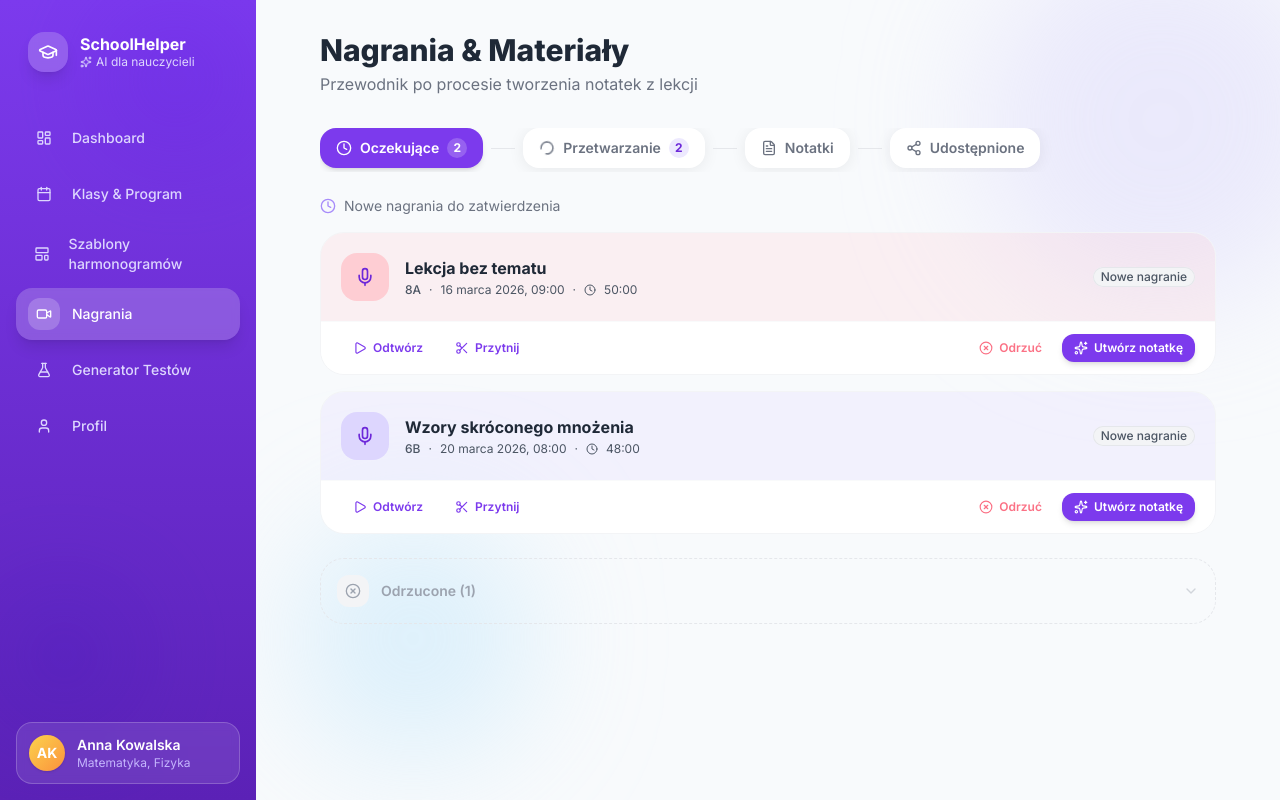
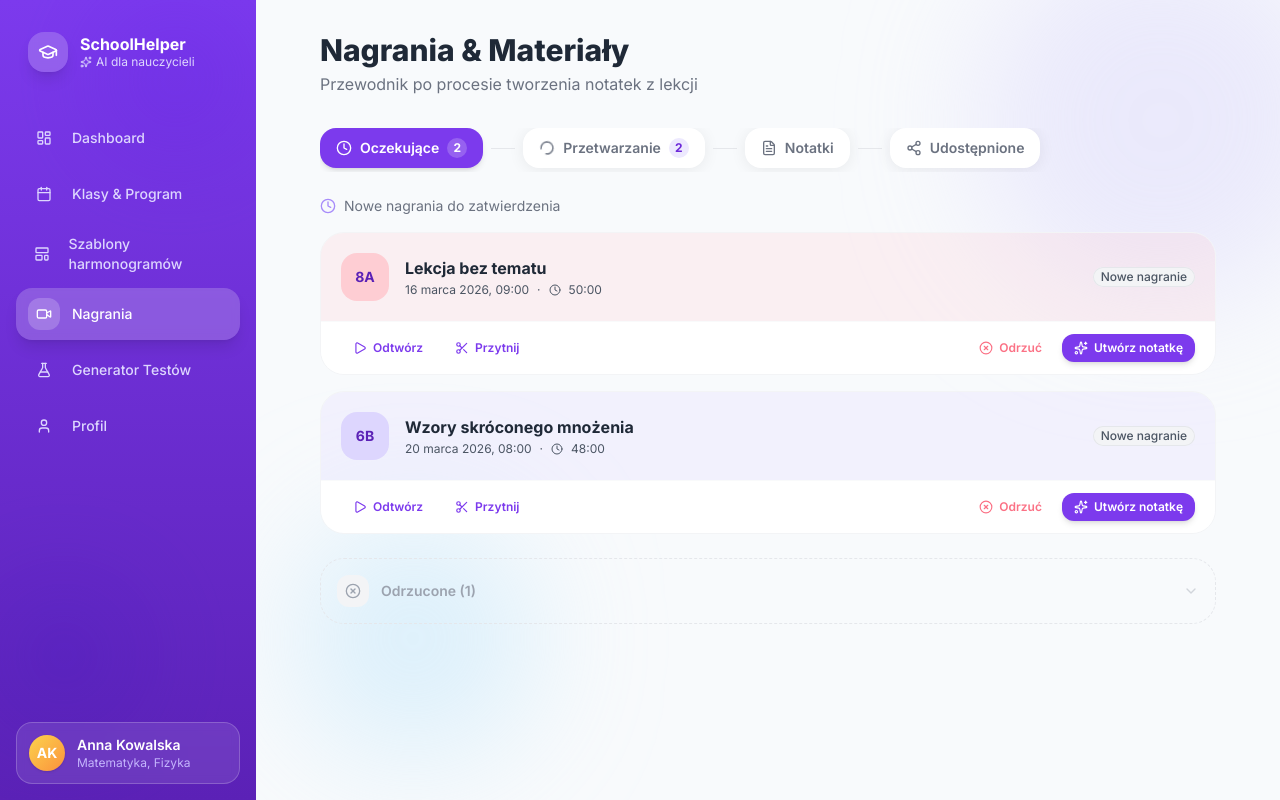
Before and after one commit to maciej-sienkiewicz/school-helper-v2, a React (Vite) app: page /teacher/recordings in a window 1280 px wide. Built offline with nearby package versions, Linux system fonts and the light colour scheme.

Commit message:
fix: replace mic icon with class name badge on recording cards
PendingTab, ProcessingTab, NotesTab: the square thumbnail now shows
the class name (e.g. "6A") instead of a Mic icon. Removed the
redundant class name from the metadata line below.

https://claude.ai/code/session_01Xo2F2WRRgb3cgtPNQr8yBR

```diff
--- a/src/pages/teacher/recordings/tabs/NotesTab.tsx
+++ b/src/pages/teacher/recordings/tabs/NotesTab.tsx
@@ -1,7 +1,7 @@
 import { useState } from 'react';
 import { motion, AnimatePresence } from 'framer-motion';
 import {
-  Mic, Clock, FileText, CheckCircle2, Share2, Trash2, Headphones,
+  Clock, FileText, CheckCircle2, Share2, Trash2, Headphones,
 } from 'lucide-react';
 import { Button } from '../../../../components/ui/Button';
 import { Badge } from '../../../../components/ui/Badge';
@@ -52,14 +52,12 @@ function NoteCard({ rec, note, onDelete }: NoteCardProps) {
         className="border border-gray-100 rounded-3xl overflow-hidden hover:shadow-card transition-shadow"
       >
         <div className="flex items-center gap-4 p-5" style={{ background: (rec.thumbnailColor ?? '#f3f4f6') + '40' }}>
-          <div className="w-12 h-12 rounded-2xl flex items-center justify-center flex-shrink-0" style={{ background: rec.thumbnailColor ?? '#f3f4f6' }}>
-            <Mic className="w-5 h-5 text-violet-700" />
+          <div className="w-12 h-12 rounded-2xl flex items-center justify-center flex-shrink-0 font-bold text-violet-800 text-sm" style={{ background: rec.thumbnailColor ?? '#f3f4f6' }}>
+            {rec.className}
           </div>
           <div className="flex-1 min-w-0">
             <div className="font-bold text-gray-800 truncate">{rec.topicName ?? 'Lekcja bez tematu'}</div>
             <div className="text-xs text-gray-600 mt-0.5 flex items-center gap-2">
-              <span className="font-medium">{rec.className}</span>
-              <span>·</span>
               <span>{format(parseISO(rec.date), 'd MMMM yyyy, HH:mm', { locale: pl })}</span>
               <span>·</span>
               <Clock className="w-3 h-3" />
--- a/src/pages/teacher/recordings/tabs/PendingTab.tsx
+++ b/src/pages/teacher/recordings/tabs/PendingTab.tsx
@@ -1,6 +1,6 @@
 import { useState } from 'react';
 import { motion, AnimatePresence } from 'framer-motion';
-import { Mic, Play, Scissors, Sparkles, XCircle, Clock, ChevronDown, ChevronUp } from 'lucide-react';
+import { Play, Scissors, Sparkles, XCircle, Clock, ChevronDown, ChevronUp } from 'lucide-react';
 import { Button } from '../../../../components/ui/Button';
 import { Badge } from '../../../../components/ui/Badge';
 import { TrimmerMock } from '../components/TrimmerMock';
@@ -30,14 +30,12 @@ function PendingCard({ rec, onCreateNote, onReject }: PendingCardProps) {
         className="border border-gray-100 rounded-3xl overflow-hidden hover:shadow-card transition-shadow"
       >
         <div className="flex items-center gap-4 p-5" style={{ background: (rec.thumbnailColor ?? '#f3f4f6') + '40' }}>
-          <div className="w-12 h-12 rounded-2xl flex items-center justify-center flex-shrink-0" style={{ background: rec.thumbnailColor ?? '#f3f4f6' }}>
-            <Mic className="w-5 h-5 text-violet-700" />
+          <div className="w-12 h-12 rounded-2xl flex items-center justify-center flex-shrink-0 font-bold text-violet-800 text-sm" style={{ background: rec.thumbnailColor ?? '#f3f4f6' }}>
+            {rec.className}
           </div>
           <div className="flex-1 min-w-0">
             <div className="font-bold text-gray-800 truncate">{rec.topicName ?? 'Lekcja bez tematu'}</div>
             <div className="text-xs text-gray-600 mt-0.5 flex items-center gap-2">
-              <span className="font-medium">{rec.className}</span>
-              <span>·</span>
               <span>{format(parseISO(rec.date), 'd MMMM yyyy, HH:mm', { locale: pl })}</span>
               <span>·</span>
               <Clock className="w-3 h-3" />
--- a/src/pages/teacher/recordings/tabs/ProcessingTab.tsx
+++ b/src/pages/teacher/recordings/tabs/ProcessingTab.tsx
@@ -1,5 +1,5 @@
 import { motion } from 'framer-motion';
-import { Mic, Clock, Loader2, FileSearch } from 'lucide-react';
+import { Clock, Loader2, FileSearch } from 'lucide-react';
 import { Badge } from '../../../../components/ui/Badge';
 import { mockRecordings, formatDuration } from '../../../../data/mockData';
 import type { Recording } from '../../../../types';
@@ -29,8 +29,8 @@ function ProcessingCard({ rec }: { rec: Recording }) {
       className="border border-gray-100 rounded-3xl overflow-hidden"
     >
       <div className="flex items-center gap-4 p-5" style={{ background: (rec.thumbnailColor ?? '#f3f4f6') + '40' }}>
-        <div className="w-12 h-12 rounded-2xl flex items-center justify-center flex-shrink-0 relative" style={{ background: rec.thumbnailColor ?? '#f3f4f6' }}>
-          <Mic className="w-5 h-5 text-violet-700" />
+        <div className="w-12 h-12 rounded-2xl flex items-center justify-center flex-shrink-0 font-bold text-violet-800 text-sm relative" style={{ background: rec.thumbnailColor ?? '#f3f4f6' }}>
+          {rec.className}
           <span className="absolute -bottom-1 -right-1 w-5 h-5 bg-white rounded-full flex items-center justify-center shadow-sm">
             <Loader2 className="w-3 h-3 text-violet-500 animate-spin" />
           </span>
@@ -38,8 +38,6 @@ function ProcessingCard({ rec }: { rec: Recording }) {
         <div className="flex-1 min-w-0">
           <div className="font-bold text-gray-800 truncate">{rec.topicName ?? 'Lekcja bez tematu'}</div>
           <div className="text-xs text-gray-600 mt-0.5 flex items-center gap-2">
-            <span className="font-medium">{rec.className}</span>
-            <span>·</span>
             <span>{format(parseISO(rec.date), 'd MMMM yyyy, HH:mm', { locale: pl })}</span>
             <span>·</span>
             <Clock className="w-3 h-3" />
```
